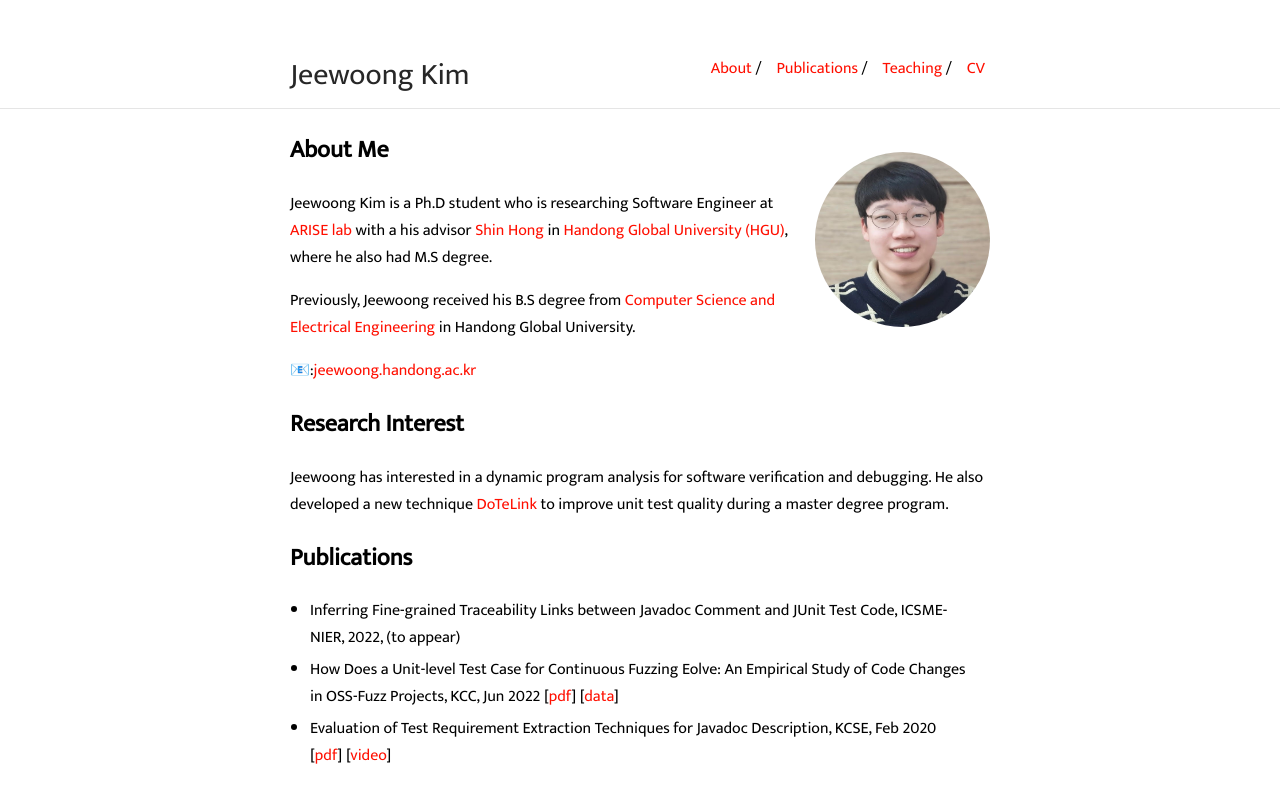
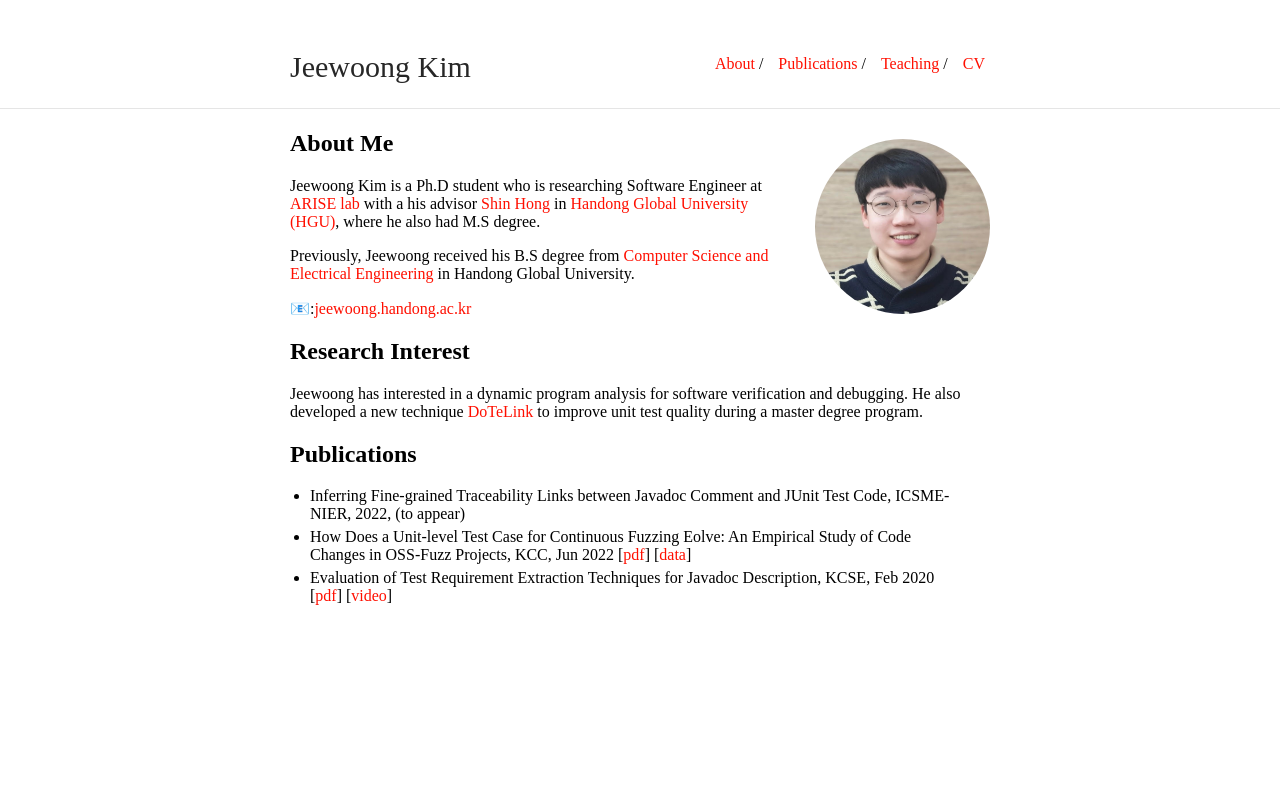
Before and after one commit to JeewoongKim/jeewoongkim.github.io, a Jekyll site: the page built from index.md, in a window 1280 px wide. Shown: the top 803 px of the page. Built offline with Jekyll 4.4.1, drawn with Linux system fonts in a browser that asks for light colours; our own code applies the rules of GitHub Pages for plain Markdown files.

Commit message:
update font

```diff
--- a/_sass/_style.scss
+++ b/_sass/_style.scss
@@ -13,7 +13,7 @@ body {
     margin: 0;
     //font-family: "Inconsolata";
     //font-family: "Open Sans", sans-serif;
-    font-family: "Mukta";
+    font-family: "Poppin";
     height: 100%;
 }
 a {
```
